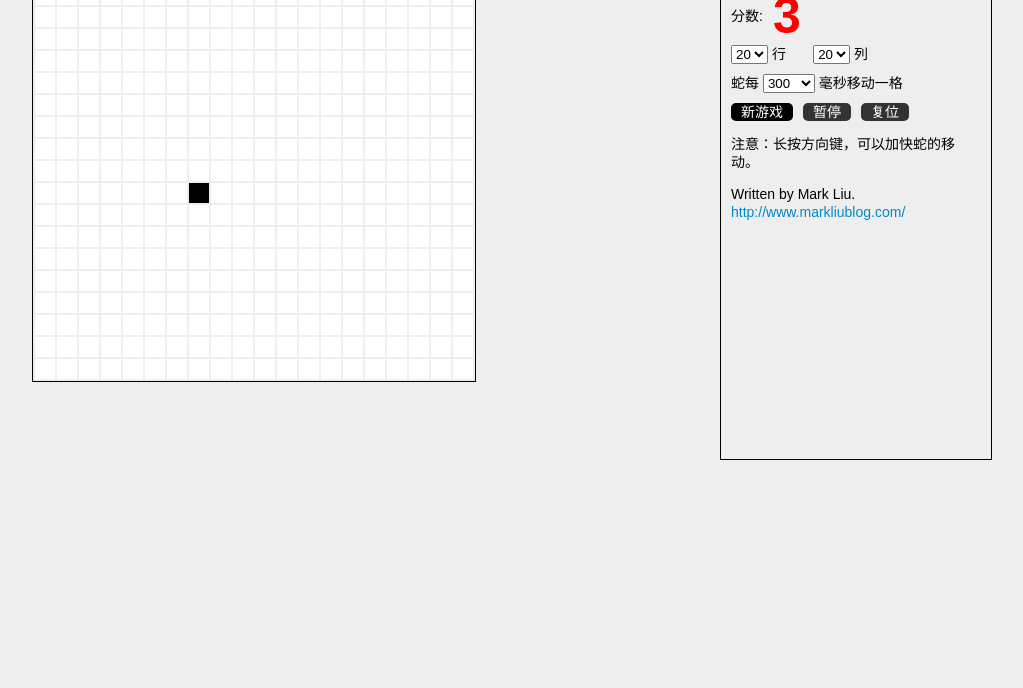
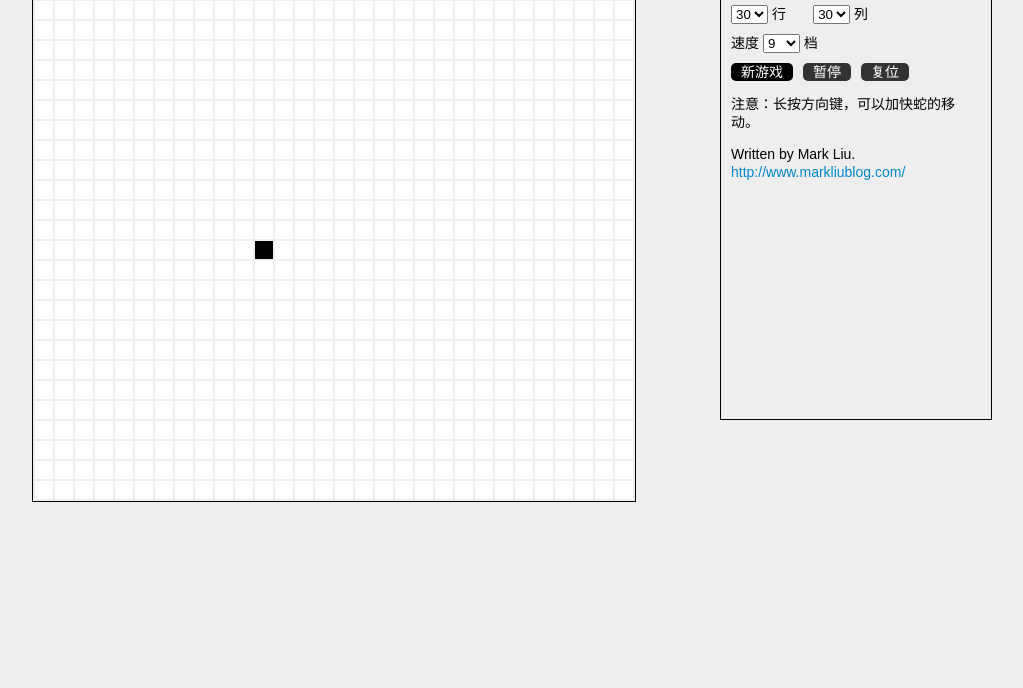
Before and after one commit to markliu2013/snake, a plain HTML site: page code/index.html in a window 1280 px wide. Shown: the part 112-800 px from the top of the page, without its empty margins (128-1151 px from the left). Drawn offline with Linux system fonts and the light colour scheme.

Commit message:
Change Size

```diff
--- a/code/css/master.css
+++ b/code/css/master.css
@@ -34,7 +34,7 @@ a:hover {
 }
 #page {
 	margin: 0 auto;
-	padding: 50px 0 0 0;
+	padding: 10px 0 0 0;
 	width: 960px;
 }
 #snake-grid {
@@ -42,13 +42,11 @@ a:hover {
 	padding: 1px;
 	border: 1px solid #000;
 }
-#snake-grid .row {
-}
 #snake-grid .row .col {
 	float: left;
 	margin: 1px;
-	width: 20px;
-	height: 20px;
+	width: 18px;
+	height: 18px;
 	background: #fff;
 }
 #snake-grid .row .col.on {
--- a/code/index.html
+++ b/code/index.html
@@ -15,35 +15,35 @@
 			<div class="row score clearfix"><span>分数: </span><strong id="score-num">3</strong></div>
 			<div class="row">
 				<select id="select-gridRowNum">
-					<option value="30">30</option>
-					<option value="20" selected="selected">20</option>
+					<option value="30" selected="selected">30</option>
+					<option value="20">20</option>
 					<option value="10">10</option>
 				</select>
 				<span>行</span>
 				<span>&nbsp;&nbsp;&nbsp;&nbsp;&nbsp;</span>
 				<select id="select-gridColNum">
-					<option value="30">30</option>
-					<option value="20" selected="selected">20</option>
+					<option value="30" selected="selected">30</option>
+					<option value="20">20</option>
 					<option value="10">10</option>
 				</select>
 				<span>列</span>
 			</div>
 			<div class="row">
-				<span>蛇每</span>
+				<span>速度</span>
 				<select id="select-speed">
-					<option value="1000">1000</option>
-					<option value="900">900</option>
-					<option value="800">800</option>
-					<option value="700">700</option>
-					<option value="600">600</option>
-					<option value="500">500</option>
-					<option value="400">400</option>
-					<option value="300" selected="selected">300</option>
-					<option value="200">200</option>
-					<option value="100">100</option>
-					<option value="50">50</option>
+					<option value="1000">1</option>
+					<option value="900">2</option>
+					<option value="800">3</option>
+					<option value="700">4</option>
+					<option value="600">5</option>
+					<option value="500">6</option>
+					<option value="400">7</option>
+					<option value="300">8</option>
+					<option value="200" selected="selected">9</option>
+					<option value="100">10</option>
+					<option value="50">11</option>
 				</select>
-				<span>毫秒移动一格</span>
+				<span>档</span>
 			</div>
 			<div class="row buttons clearfix">
 				<a id="start-game" class="btn" href="#">新游戏</a>
--- a/code/js/master.js
+++ b/code/js/master.js
@@ -1,6 +1,6 @@
 var gameState = 1;//游戏的状态 1停止  2运行  3已暂停
-var gridRowNum = 20;
-var gridColNum = 20;
+var gridRowNum = 30;
+var gridColNum = 30;
 var snakeArr = null;//存储snake所占的grid数据
 var food = null;//存储food所占的grid数据
 var speed = 200;//速度，单位毫秒，表示多少毫秒移动一格
```
